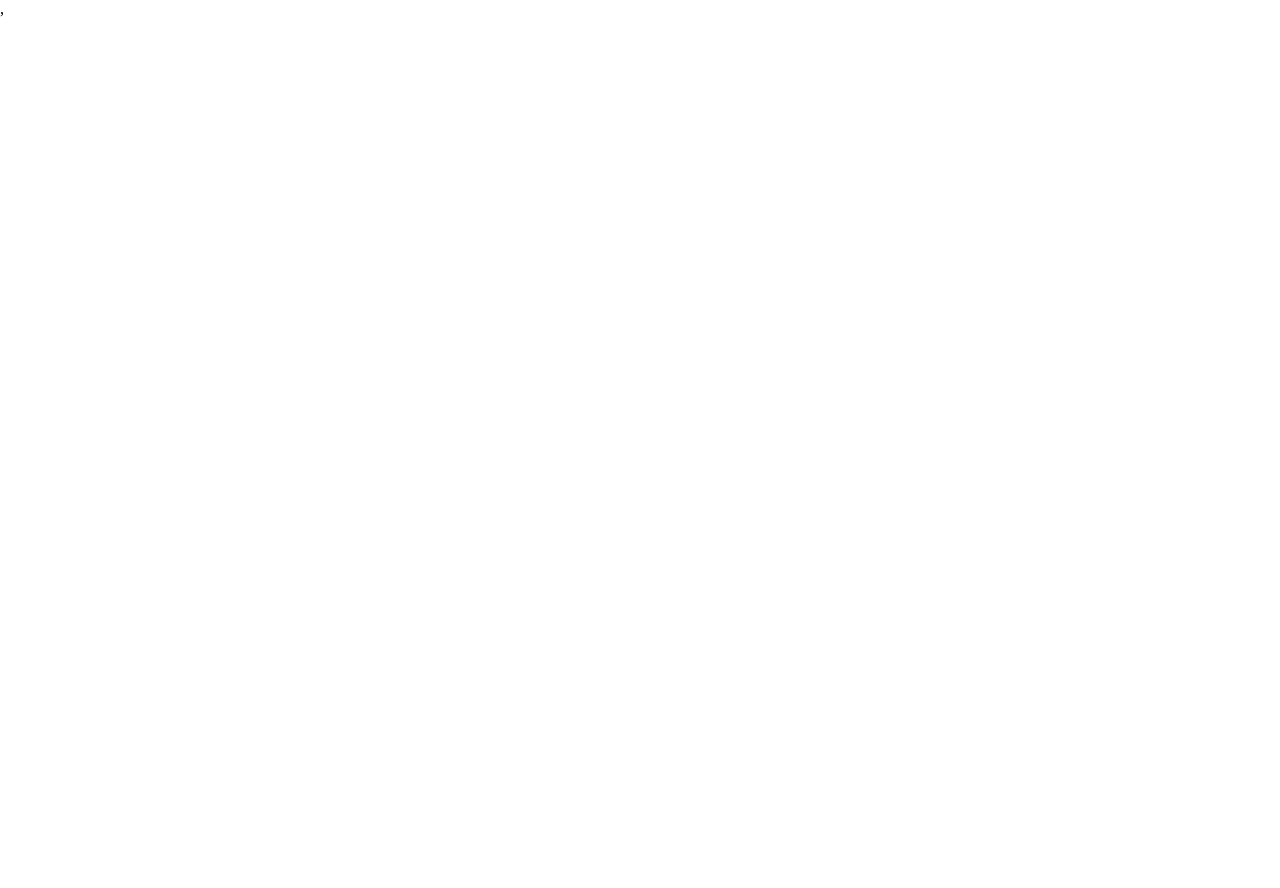
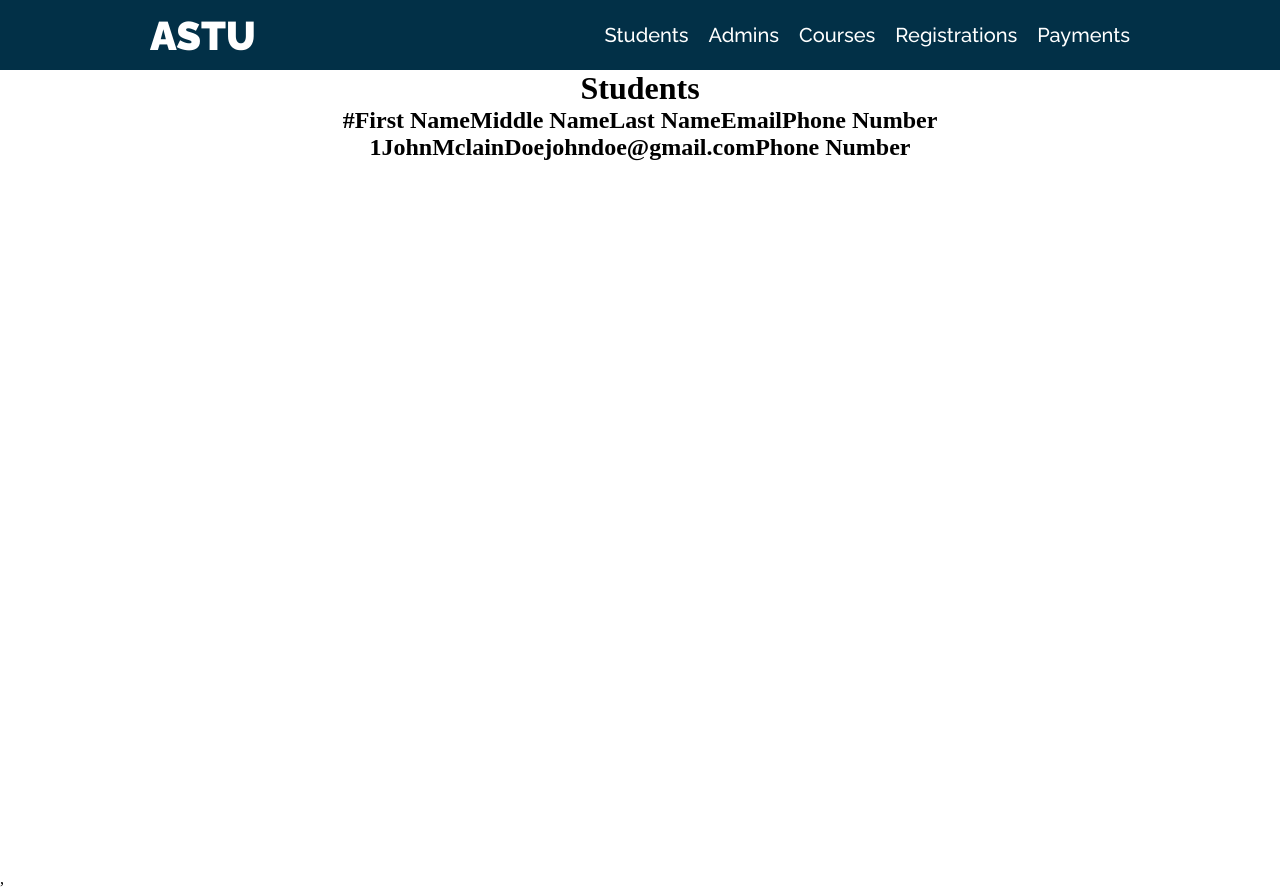
Before and after one commit to CSEC-ALPHA-WARRIORS/YARS-Fronted-React, a React (Vite) app: page /admin/students in a window 1280 px wide. Before the commit this address had no page. Before the commit the page ends 800 px from the top, so only its background shows below. Built offline with nearby package versions, Linux system fonts and the light colour scheme.

Commit message:
Admin Page

```diff
--- a/package.json
+++ b/package.json
@@ -18,7 +18,8 @@
     "react-icons": "^4.9.0",
     "react-router-dom": "^6.11.2",
     "sass": "^1.62.1",
-    "yup": "^1.2.0"
+    "yup": "^1.2.0",
+    "zustand": "^4.3.8"
   },
   "devDependencies": {
     "@types/react": "^18.0.37",
--- a/src/Routes/routes.jsx
+++ b/src/Routes/routes.jsx
@@ -11,6 +11,7 @@ import ContactUs from '../pages/contactUs/contactUs';
 import ChapaPayment from '../pages/paymentPages/chapaPayment/chapaPayment';
 import StudentPortal from '../pages/studentPortal/studentPortal';
 import Login from '../pages/Admin/loginPage/login';
+import Students from '../pages/Admin/studentProfile/students';
 function RoutePage() {
     return (
         <Routes >
@@ -24,6 +25,7 @@ function RoutePage() {
             <Route exact path='/payment-successful' Component={PaymentSuccessful} />
             <Route exact path='/contact-us' Component={ContactUs} />
             <Route exact path='/admin' Component={Login}/>
+            <Route path='/admin/students' Component={Students} />
         </Routes>
     )
 }
--- /dev/null
+++ b/src/components/admin/AdminNavBar.jsx
@@ -0,0 +1,20 @@
+import React from 'react'
+import './adminStyle.scss'
+import { Link } from 'react-router-dom'
+function AdminNavBar() {
+    return (
+        <nav>
+            <h1>Astu</h1>
+            <div className="nav-links">
+                <Link to='/admin/students'>Students</Link>
+                <Link to='/admin/admins'>Admins</Link>
+                <Link to='/admin/courses'>Courses</Link>
+                <Link to='/admin/registrations'>Registrations</Link>
+                <Link to='/admin/payments'>Payments</Link>
+
+            </div>
+        </nav>
+    )
+}
+
+export default AdminNavBar
--- /dev/null
+++ b/src/components/admin/adminStyle.scss
@@ -0,0 +1,31 @@
+nav {
+    display: flex;
+    justify-content: space-between;
+    align-items: center;
+    height: 70px;
+    // width: 100%;
+    flex-direction: row;
+    background-color: #023047;
+    padding: 0px 150px;
+
+    h1 {
+        font-family: 'Raleway';
+        font-style: normal;
+        font-weight: 800;
+        font-size: 40px;
+        // line-height: 100px;
+        text-transform: uppercase;
+        color: white;
+    }
+
+    .nav-links {
+        display: flex;
+        gap: 20px;
+        align-items: center;
+
+        a {
+            text-transform: capitalize;
+            font-weight: 500;
+        }
+    }
+}
--- a/src/components/common/inputField/inputField.jsx
+++ b/src/components/common/inputField/inputField.jsx
@@ -2,12 +2,14 @@ import React from 'react'
 import './inputFieldStyle.scss'
 import { useFormik } from 'formik'
 import * as Yup from 'yup';
-function InputField({id,label, type, placeholder, error, value, onChange, onBlur, className }) {
+function InputField({ id, label, type, placeholder, error, value, onChange, onBlur, className }) {
     return (
         <div className="inputField">
             <label htmlFor="">{label}</label>
             <input id={id} className={['inpt', className].join(" ")} type={type} value={value} onChange={onChange} onBlur={onBlur} placeholder={placeholder} />
-            <label htmlFor="" className='error'>{error?error:"  ."}</label>
+            <div className="error-msg">
+                <label htmlFor="" className='error'>{error}</label>
+            </div>
         </div>
     )
 }
--- /dev/null
+++ b/src/pages/Admin/studentProfile/students.jsx
@@ -0,0 +1,33 @@
+import React from 'react'
+import AdminNavBar from '../../../components/admin/AdminNavBar'
+import './studentsStyle.scss'
+function Students() {
+  return (
+    <>
+    <AdminNavBar />
+      <div className='student-container'>
+        <h1>Students</h1>
+        <div className="students-list">
+          <div className="table-head">
+            <h2>#</h2>
+            <h2>First Name</h2>
+            <h2>Middle Name</h2>
+            <h2>Last Name</h2>
+            <h2>Email</h2>
+            <h2>Phone Number</h2>
+          </div>
+          <div className="table-row">
+            <h2>1</h2>
+            <h2>John</h2>
+            <h2>Mclain</h2>
+            <h2>Doe</h2>
+            <h2>johndoe@gmail.com</h2>
+            <h2>Phone Number</h2>
+          </div>
+        </div>
+      </div>
+    </>
+  )
+}
+
+export default Students
--- /dev/null
+++ b/src/pages/Admin/studentProfile/studentsStyle.scss
@@ -0,0 +1,21 @@
+.student-container {
+    min-height: 100vh;
+    display: flex;
+    flex-direction: column;
+    justify-content: start;
+    align-items: center;
+
+    .students-list {
+        display: flex;
+        flex-direction: column;
+        justify-content: center;
+        align-items: center;
+
+        .table-head,
+        .table-row {
+            display: flex;
+            flex-direction: row;
+
+        }
+    }
+}
--- a/src/pages/registerPage/registerPage.jsx
+++ b/src/pages/registerPage/registerPage.jsx
@@ -12,46 +12,13 @@ import * as Yup from 'yup';
 import RegistrationValidation from './validation'
 
 function RegisterPage() {
-
-
-
-  // const [fname, setFname] = useState();
-  // const [mname, setMname] = useState();
-  // const [lname, setLname] = useState();
   const [profile_picture_url, setProfile_picture_url] = useState();
-  // const [email, setEmail] = useState();
-  // const [phonenumber, setPhonenumber] = useState();
-  // const [password, setPassword] = useState();
-  const [type, setType] = useState("Regular");
-
-  // Address
-  // const [city, setCity] = useState();
-  // const [woreda, setWoreda] = useState();
-  // const [kebele, setKebele] = useState();
-  // const [house_no, setHouse_no] = useState();
-  // emergency_contact
-  // const [efname, setEfname] = useState();
-  // const [emname, setEmname] = useState();
-  // const [elname, setElname] = useState();
-  // const [relationship, setRelationship] = useState("Father");
-  // const [ephonenumber, setEphonenumber] = useState();
-  // educational_background
-  // const [school, setSchool] = useState();
-  // const [start_date, setStart_date] = useState();
-  // const [end_date, setEnd_date] = useState();
-  // const [gpa, setGpa] = useState();
-  // registration
-  // const [year, setYear] = useState();
-  // const [semester, setSemester] = useState();
-  // const [program, setProgram] = useState();
-  // const [level, setLevel] = useState();
-  // const [registered_at, setRegistered_at] = useState();
-
+  // const [type, setType] = useState("Regular");
   const [img, setImage] = useState(null);
   const [imagePreview, setImagePreview] = useState(uploadImage);
-  const [error, setError] = useState("error message");
-  // All set all data in json
-  // const [student, setStudent] = useState()
+  const [error, setError] = useState(null);
+  const [userToken,setUserToken]=useState()
+  // const [error, setError] = useState("error message");
 
 
 
@@ -111,9 +78,14 @@ function RegisterPage() {
           registered_at: new Date(),
         }
       }
-      console.log(Student);
-      console.log(Student.profile_picture_url);
-      axios.post('http://localhost:8000/api/register', Student);
+      // console.log(Student);
+      // console.log(Student.profile_picture_url);
+      axios.post('http://localhost:8000/api/register', Student).then(response => {
+        console.log(response);
+
+      }).catch(error => {
+        setError(error.message)
+      })
     })
 
 
@@ -181,6 +153,8 @@ function RegisterPage() {
         setProfile_picture_url(uploadedFileUrl);
         callback(uploadedFileUrl)
       }
+    }).catch(error => {
+      setError(error.message);
     })
 
   }
@@ -210,8 +184,8 @@ function RegisterPage() {
                   <InputField label="Middle Name" type="text" error={errors.mname && touched.mname ? errors.mname : ""} value={values.mname} id="mname" onChange={handleChange} onBlur={handleBlur} placeholder="Enter your Middle Name" />
                 </div>
                 <div className="last-name">
-                  <InputField label="Last Name" type="text" error={errors.lname} value={values.lname} id="lname" onChange={handleChange} onBlur={handleBlur} className={errors.lname && touched.lname ? "error" : ""} placeholder="Enter your Last Name" />
-                  <InputField label="Email" type="email" error={errors.email} value={values.email} id="email" onChange={handleChange} onBlur={handleBlur} className={errors.email && touched.email ? "error" : ""} placeholder="Enter your Email Address" />
+                  <InputField label="Last Name" type="text" error={errors.lname && touched.lname ? errors.lname : ""} value={values.lname} id="lname" onChange={handleChange} onBlur={handleBlur} placeholder="Enter your Last Name" />
+                  <InputField label="Email" type="email" error={errors.email && touched.email ? errors.email : ""} value={values.email} id="email" onChange={handleChange} onBlur={handleBlur} placeholder="Enter your Email Address" />
                 </div>
                 <div className="type-phone">
                   <div className="selection-container">
@@ -222,7 +196,7 @@ function RegisterPage() {
                       <option value="Night">Night Student</option>
                     </select>
                   </div>
-                  <InputField label="Phone Number" type="number" error={errors.phonenumber} value={values.phonenumber} id="phonenumber" onChange={handleChange} onBlur={handleBlur} className={errors.phonenumber && touched.phonenumber ? "error" : ""} placeholder="Enter your Phone Number" />
+                  <InputField label="Phone Number" type="number" error={errors.phonenumber && touched.phonenumber ? errors.phonenumber : ""} value={values.phonenumber} id="phonenumber" onChange={handleChange} onBlur={handleBlur} placeholder="Enter your Phone Number" />
                 </div>
               </div>
             </div>
@@ -231,12 +205,12 @@ function RegisterPage() {
             <h2>Address Information</h2>
             <div className="address-inputs">
               <div className='address'>
-                <InputField label="City" type="text" error={errors.city} value={values.city} id="city" onChange={handleChange} onBlur={handleBlur} className={errors.city && touched.city ? "error" : ""} placeholder="Enter Your City" />
-                <InputField label="Woreda" type="text" error={errors.woreda} value={values.woreda} id="woreda" onChange={handleChange} onBlur={handleBlur} className={errors.woreda && touched.woreda ? "error" : ""} placeholder="Enter Your Woreda" />
+                <InputField label="City" type="text" error={errors.city && touched.city ? errors.city : ""} value={values.city} id="city" onChange={handleChange} onBlur={handleBlur} placeholder="Enter Your City" />
+                <InputField label="Woreda" type="text" error={errors.woreda && touched.woreda ? errors.woreda : ""} value={values.woreda} id="woreda" onChange={handleChange} onBlur={handleBlur} placeholder="Enter Your Woreda" />
               </div>
               <div className='address'>
-                <InputField label="Kebele" type="text" error={errors.kebele} value={values.kebele} id="kebele" onChange={handleChange} onBlur={handleBlur} className={errors.kebele && touched.fname ? "error" : ""} placeholder="Enter Your Kebele" />
-                <InputField label="House Number" type="number" error={errors.house_no} value={values.house_no} id="house_no" onChange={handleChange} onBlur={handleBlur} className={errors.house_no && touched.house_no ? "error" : ""} placeholder="Enter Your Kebele" />
+                <InputField label="Kebele" type="text" error={errors.kebele && touched.kebele ? errors.kebele : ""} value={values.kebele} id="kebele" onChange={handleChange} onBlur={handleBlur} placeholder="Enter Your Kebele" />
+                <InputField label="House Number" type="number" error={errors.house_no && touched.house_no ? errors.house_no : ""} value={values.house_no} id="house_no" onChange={handleChange} onBlur={handleBlur} placeholder="Enter Your Kebele" />
               </div>
             </div>
           </div>
@@ -244,12 +218,12 @@ function RegisterPage() {
             <h2>Registration Information</h2>
             <div className="registration-inputs">
               <div className="registration">
-                <InputField label="Year" type="number" error={errors.year} value={values.year} id="year" onChange={handleChange} onBlur={handleBlur} className={errors.year && touched.year ? "error" : ""} placeholder="Enter Your Year" />
-                <InputField label="Semester" type="number" error={errors.semester} value={values.semester} id="semester" onChange={handleChange} onBlur={handleBlur} className={errors.semester && touched.semester ? "error" : ""} placeholder="Enter Your Semester" />
+                <InputField label="Year" type="number" error={errors.year && touched.year ? errors.year : ""} value={values.year} id="year" onChange={handleChange} onBlur={handleBlur} placeholder="Enter Your Year" />
+                <InputField label="Semester" type="number" error={errors.semester && touched.semester ? errors.semester : ""} value={values.semester} id="semester" onChange={handleChange} onBlur={handleBlur} placeholder="Enter Your Semester" />
               </div>
               <div className="registration">
-                <InputField label="Program" type="text" error={errors.program} value={values.program} id="program" onChange={handleChange} onBlur={handleBlur} className={errors.program && touched.program ? "error" : ""} placeholder="Enter Your Program" />
-                <InputField label="Education Level" type="text" error={errors.level} value={values.level} id="level" onChange={handleChange} onBlur={handleBlur} className={errors.level && touched.level ? "error" : ""} placeholder="Enter Your Education Level" />
+                <InputField label="Program" type="text" error={errors.program && touched.program ? errors.program : ""} value={values.program} id="program" onChange={handleChange} onBlur={handleBlur} placeholder="Enter Your Program" />
+                <InputField label="Education Level" type="text" error={errors.level && touched.level ? errors.level : ""} value={values.level} id="level" onChange={handleChange} onBlur={handleBlur} className={errors.level && touched.level ? "error" : ""} placeholder="Enter Your Education Level" />
               </div>
             </div>
           </div>
@@ -257,12 +231,12 @@ function RegisterPage() {
             <h2>Educational Background</h2>
             <div className="educational-bg-inputs">
               <div className="educational-bg">
-                <InputField label="School Name" type="text" error={errors.school} value={values.school} id="school" onChange={handleChange} onBlur={handleBlur} className={errors.school && touched.school ? "error" : ""} placeholder="Enter Your School Name" />
-                <InputField label="Grade" type="text" error={errors.gpa} value={values.gpa} id="gpa" onChange={handleChange} onBlur={handleBlur} className={errors.gpa && touched.gpa ? "error" : ""} placeholder="Enter Your Grade" />
+                <InputField label="School Name" type="text" error={errors.school && touched.school ? errors.school : ""} value={values.school} id="school" onChange={handleChange} onBlur={handleBlur} placeholder="Enter Your School Name" />
+                <InputField label="Grade" type="text" error={errors.gpa && touched.gpa ? errors.gpa : ""} value={values.gpa} id="gpa" onChange={handleChange} onBlur={handleBlur} className={errors.gpa && touched.gpa ? "error" : ""} placeholder="Enter Your Grade" />
               </div>
               <div className="educational-bg">
-                <InputField label="Start Date" type="date" error={errors.start_date} value={values.start_date} id="start_date" onChange={handleChange} onBlur={handleBlur} className={errors.start_date && touched.start_date ? "error" : ""} placeholder="Enter Your Program" />
-                <InputField label="End Date" type="date" error={errors.end_date} value={values.end_date} id="end_date" onChange={handleChange} onBlur={handleBlur} className={errors.end_date && touched.end_date ? "error" : ""} placeholder="Enter Your Education Level" />
+                <InputField label="Start Date" type="date" error={errors.start_date && touched.start_date ? errors.start_date : ""} value={values.start_date} id="start_date" onChange={handleChange} onBlur={handleBlur} placeholder="Enter Your Program" />
+                <InputField label="End Date" type="date" error={errors.end_date && touched.end_date ? errors.end_date : ""} value={values.end_date} id="end_date" onChange={handleChange} onBlur={handleBlur} placeholder="Enter Your Education Level" />
               </div>
             </div>
           </div>
@@ -270,9 +244,9 @@ function RegisterPage() {
             <h2>Emergency Contact</h2>
             <div className="emergency-inputs">
               <div className="emergency">
-                <InputField label="First Name" type="text" error={errors.efname} value={values.efname} id="efname" onChange={handleChange} onBlur={handleBlur} className={errors.efname && touched.efname ? "error" : ""} placeholder="Enter First Name" />
-                <InputField label="Middle Name" type="text" error={errors.emname} value={values.emname} id="emname" onChange={handleChange} onBlur={handleBlur} className={errors.emname && touched.emname ? "error" : ""} placeholder="Enter Middle Name" />
-                <InputField label="Last Name" type="text" error={errors.elname} value={values.elname} id="elname" onChange={handleChange} onBlur={handleBlur} className={errors.elname && touched.elname ? "error" : ""} placeholder="Enter Last Name" />
+                <InputField label="First Name" type="text" error={errors.efname && touched.efname ? errors.efname : ""} value={values.efname} id="efname" onChange={handleChange} onBlur={handleBlur} placeholder="Enter First Name" />
+                <InputField label="Middle Name" type="text" error={errors.emname && touched.emname ? errors.emname : ""} value={values.emname} id="emname" onChange={handleChange} onBlur={handleBlur} placeholder="Enter Middle Name" />
+                <InputField label="Last Name" type="text" error={errors.elname && touched.elname ? errors.elname : ""} value={values.elname} id="elname" onChange={handleChange} onBlur={handleBlur} placeholder="Enter Last Name" />
               </div>
               <div className="emergency">
                 <div className="selection-container">
@@ -283,21 +257,23 @@ function RegisterPage() {
                     <option value="Night">Legal Guardian</option>
                   </select>
                 </div>
-                <InputField label="Phone Number" type="Number" error={errors.ephonenumber} value={values.ephonenumber} id="ephonenumber" onChange={handleChange} onBlur={handleBlur} className={errors.ephonenumber && touched.ephonenumber ? "error" : ""} placeholder="Enter Phone Number" />
+                <InputField label="Phone Number" type="Number" error={errors.ephonenumber && touched.ephonenumber ? errors.ephonenumber : ""} value={values.ephonenumber} id="ephonenumber" onChange={handleChange} onBlur={handleBlur} placeholder="Enter Phone Number" />
               </div>
             </div>
           </div>
           <div className="login-information">
             <h2>Login Information</h2>
             <div className="login-inputs">
-              <InputField label="Password" type="password" error={errors.password} value={values.password} id="password" onChange={handleChange} onBlur={handleBlur} className={errors.password && touched.fname ? "error" : ""} placeholder="Enter Password" />
-              <InputField label="Password" type="password" error={errors.confirm} value={values.confirm} id="confirm" onChange={handleChange} onBlur={handleBlur} className={errors.confirm && touched.fname ? "error" : ""} placeholder="Confirm Your confirm" />
+              <InputField label="Password" type="password" error={errors.password && touched.password ? errors.password : ""} value={values.password} id="password" onChange={handleChange} onBlur={handleBlur} placeholder="Enter Password" />
+              <InputField label="Password" type="password" error={errors.school && touched.school ? errors.confirm : ""} value={values.confirm} id="confirm" onChange={handleChange} onBlur={handleBlur} placeholder="Confirm Your confirm" />
             </div>
           </div>
           <div className="button-container">
-            {/* <Link to='/payment'> */}
-            <Button classNameo="handleSubmit" className="blue-bg white orange-hover" text="Continue to Payment" />
-            {/* </Link> */}
+            { error ? (<div>{error}</div>) : (
+                 <Link to='/payment'>
+                 <Button classNameo="handleSubmit" className="blue-bg white orange-hover" text="Continue to Payment" />
+               </Link>
+            )}
           </div>
         </div>
       </form>
```
Also changed, not shown: src/pages/paymentPages/paymentChoices/paymentChoices.jsx (+7 -0 lines), src/store.js (added, +24 -0 lines), 1 other file (tests, documents, lock files or other folders).
